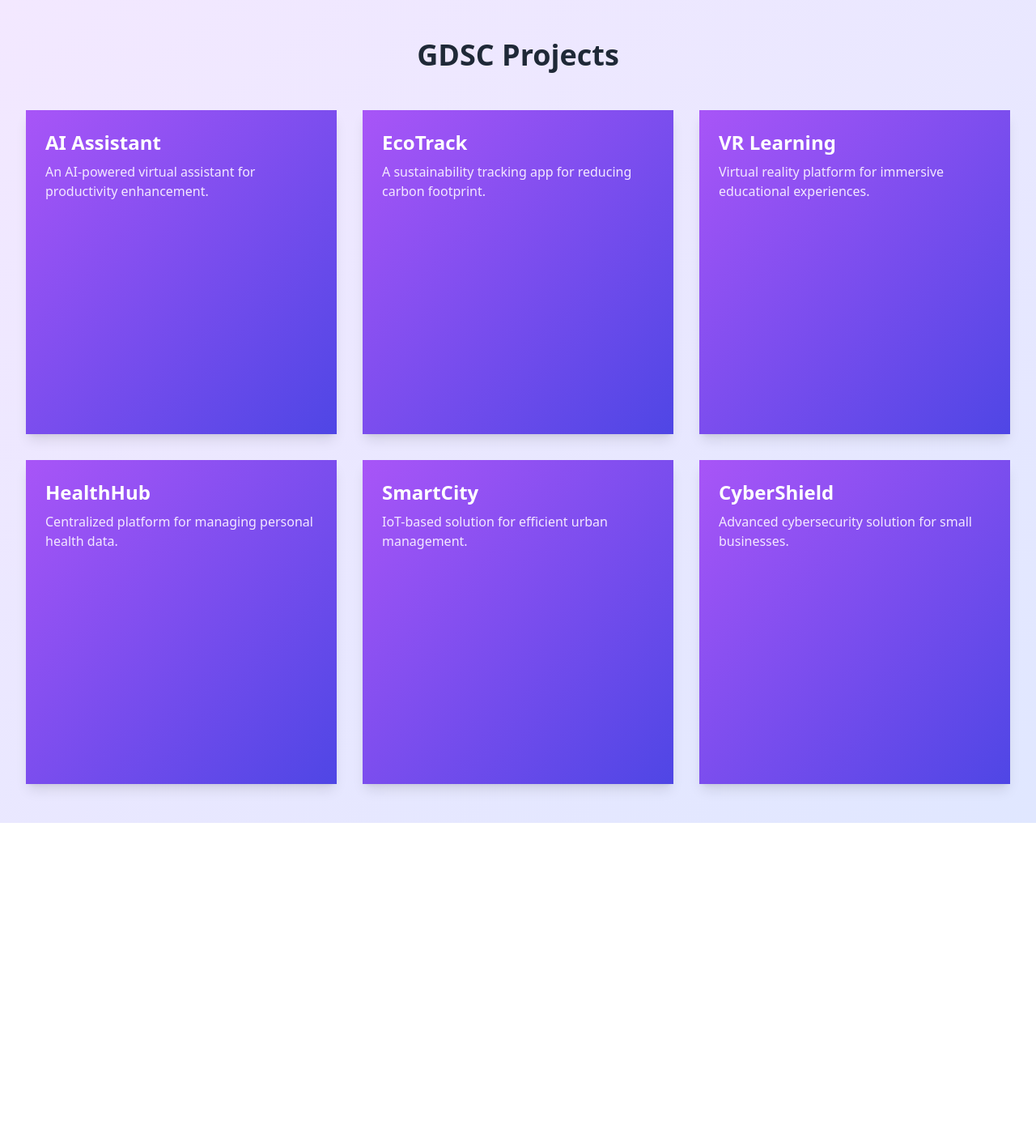
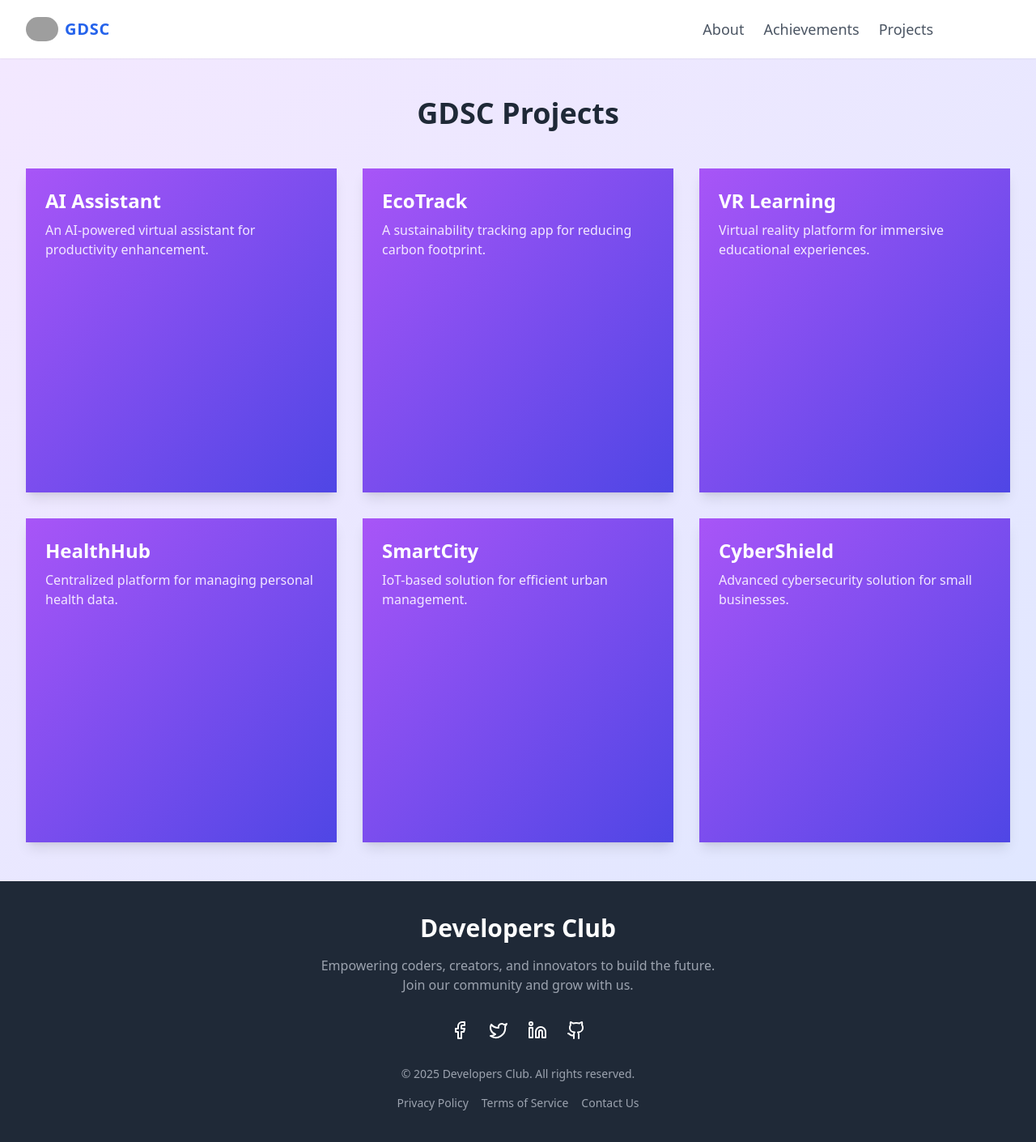
Before and after one commit to praneeth622/Devs-Club-IIITDM, a Next.js app in the folder devs-club/: page /projects in a window 1280 px wide. Shown: the whole page at 81% size. Before the commit the page ends 1016 px from the top, so only its background shows below. Built offline with nearby package versions, Linux system fonts and the light colour scheme; grey boxes are pictures that could not be loaded.

Commit message:
projects page done

```diff
--- a/devs-club/app/projects/page.jsx
+++ b/devs-club/app/projects/page.jsx
@@ -106,12 +106,15 @@ const projects = [
 
 export default function Page() {
   return (
-
+    <div>
+    <Navbar />
     <div className="min-h-screen bg-gradient-to-br from-purple-100 to-indigo-100 py-12 px-4 sm:px-6 lg:px-8">
       <div className="max-w-7xl mx-auto">
         <h1 className="text-4xl font-bold text-center text-gray-800 mb-12">GDSC Projects</h1>
         <ProjectsList projects={projects} />
       </div>
     </div>
+    <Footer />
+    </div>
   );
 }
```
